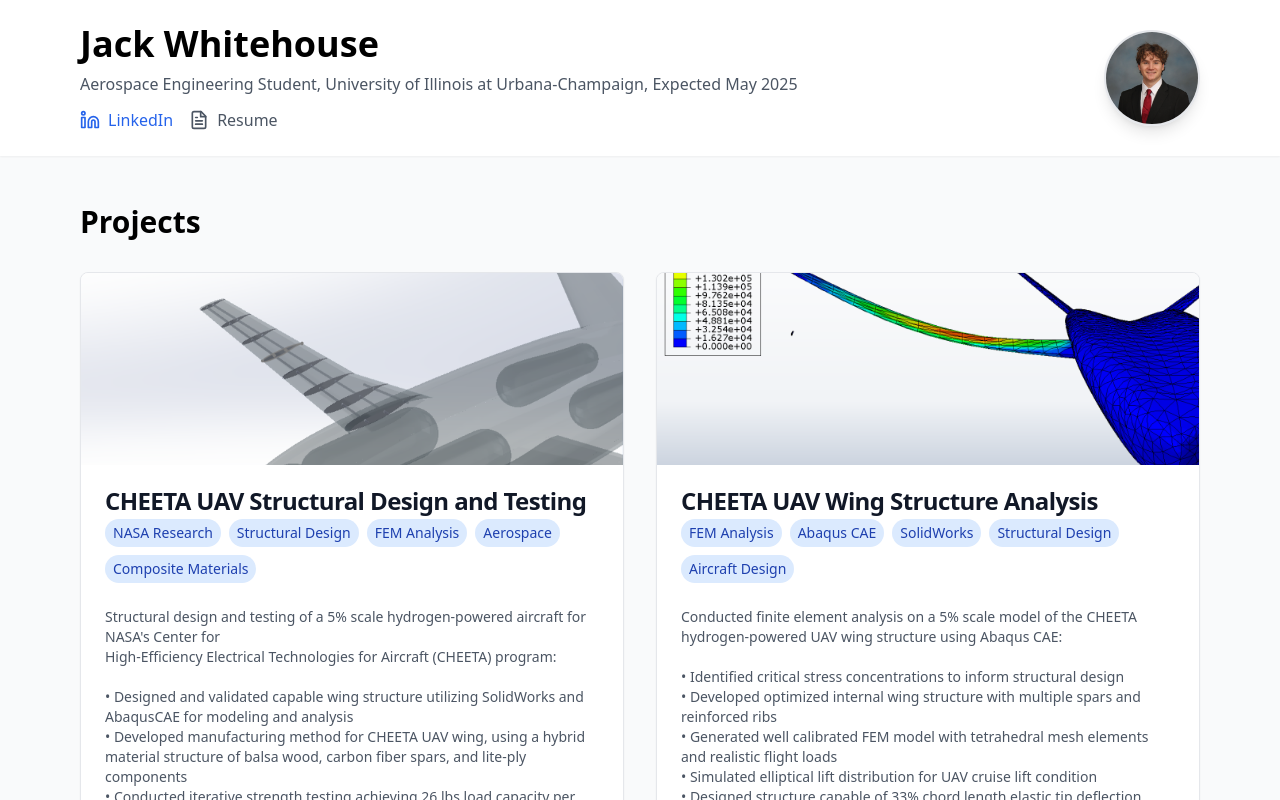
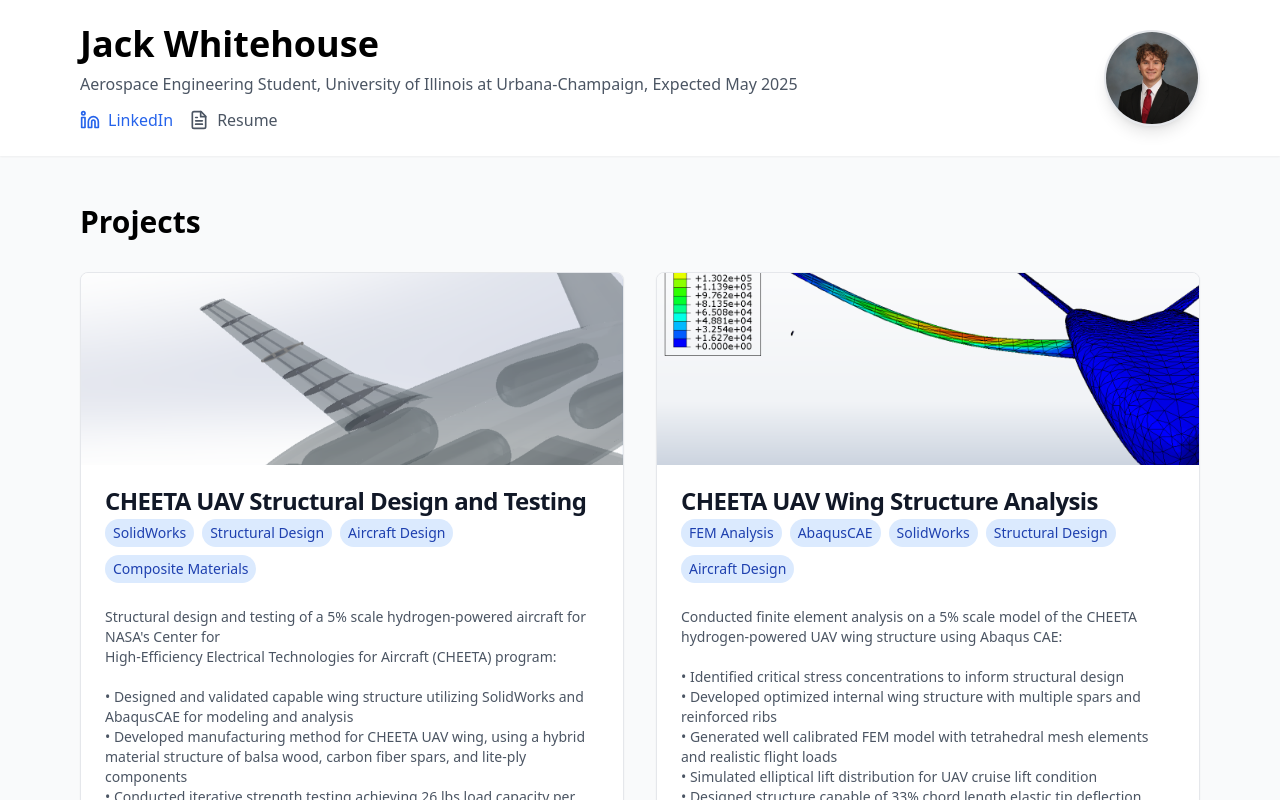
Before and after one commit to jackAwhitehouse/test-portfolio, a React (Create React App) app: page / in a window 1280 px wide. Shown: the top 800 px of the page. Built offline with nearby package versions, Linux system fonts and the light colour scheme.

Commit message:
edit tags

```diff
--- a/src/components/ProjectsSection.jsx
+++ b/src/components/ProjectsSection.jsx
@@ -16,7 +16,7 @@ const ProjectsSection = () => {
       • Project supported by NASA under award number 80NSSC23M0063`,
       image: "/portfolio/images/cheeta_wing_cad.png",
       imageAlt: "CHEETA UAV Development",
-      tags: ["NASA Research", "Structural Design", "FEM Analysis", "Aerospace", "Composite Materials"],
+      tags: ["SolidWorks", "Structural Design", "Aircraft Design", "Composite Materials"],
       pdfUrl: "/portfolio/pdfs/Cheeta presentation 91024.pdf"
     },
     {
@@ -30,7 +30,7 @@ const ProjectsSection = () => {
       • Designed structure capable of 33% chord length elastic tip deflection`,
       image: "/portfolio/images/Fem_screenshot.png",
       imageAlt: "CHEETA UAV FEM Analysis",
-      tags: ["FEM Analysis", "Abaqus CAE", "SolidWorks", "Structural Design", "Aircraft Design"],
+      tags: ["FEM Analysis", "AbaqusCAE", "SolidWorks", "Structural Design", "Aircraft Design"],
       pdfUrl: "/portfolio/pdfs/FEM_Project-3.pdf" // Add your PDF URL here
     },
     {
```
